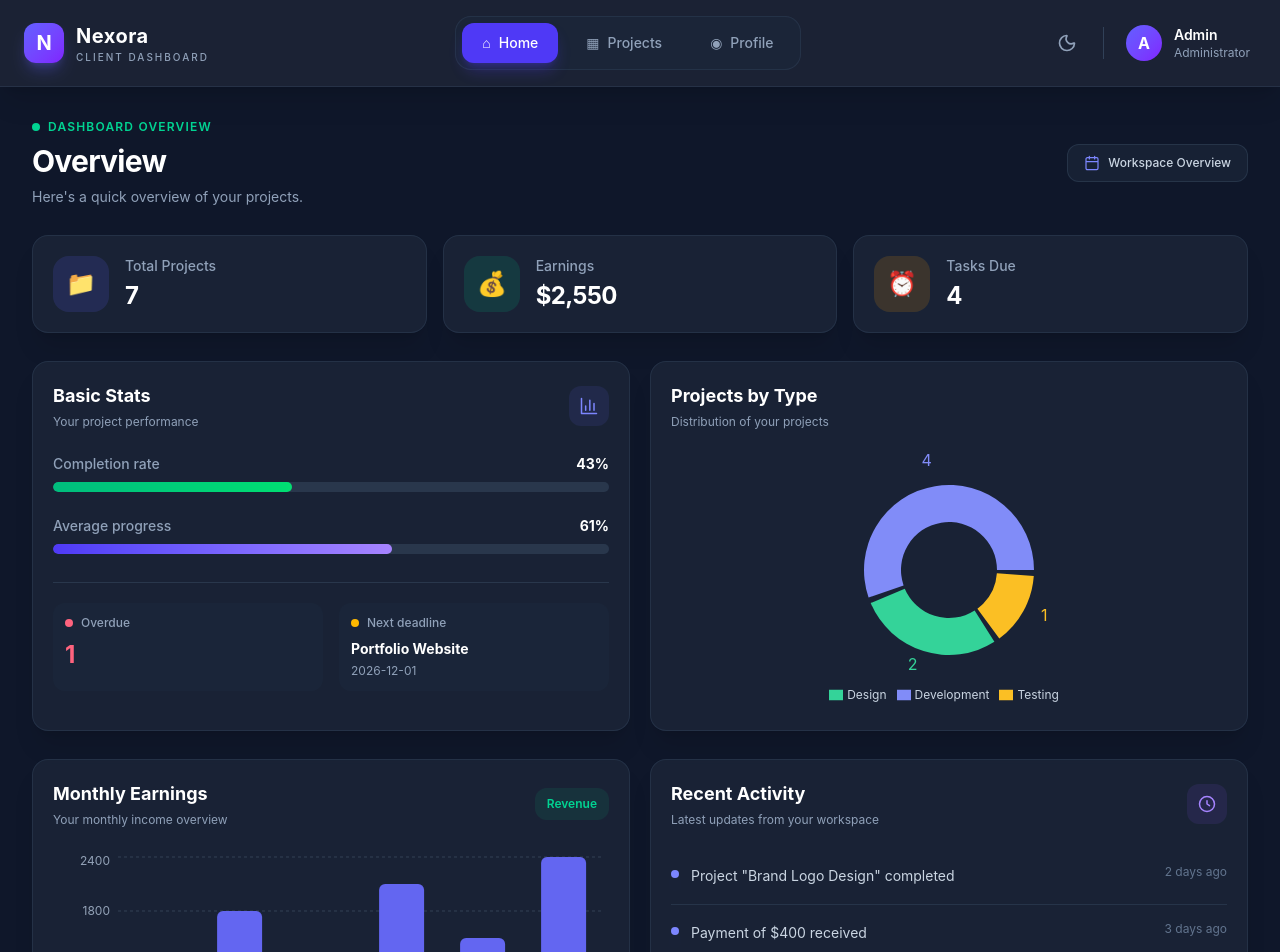
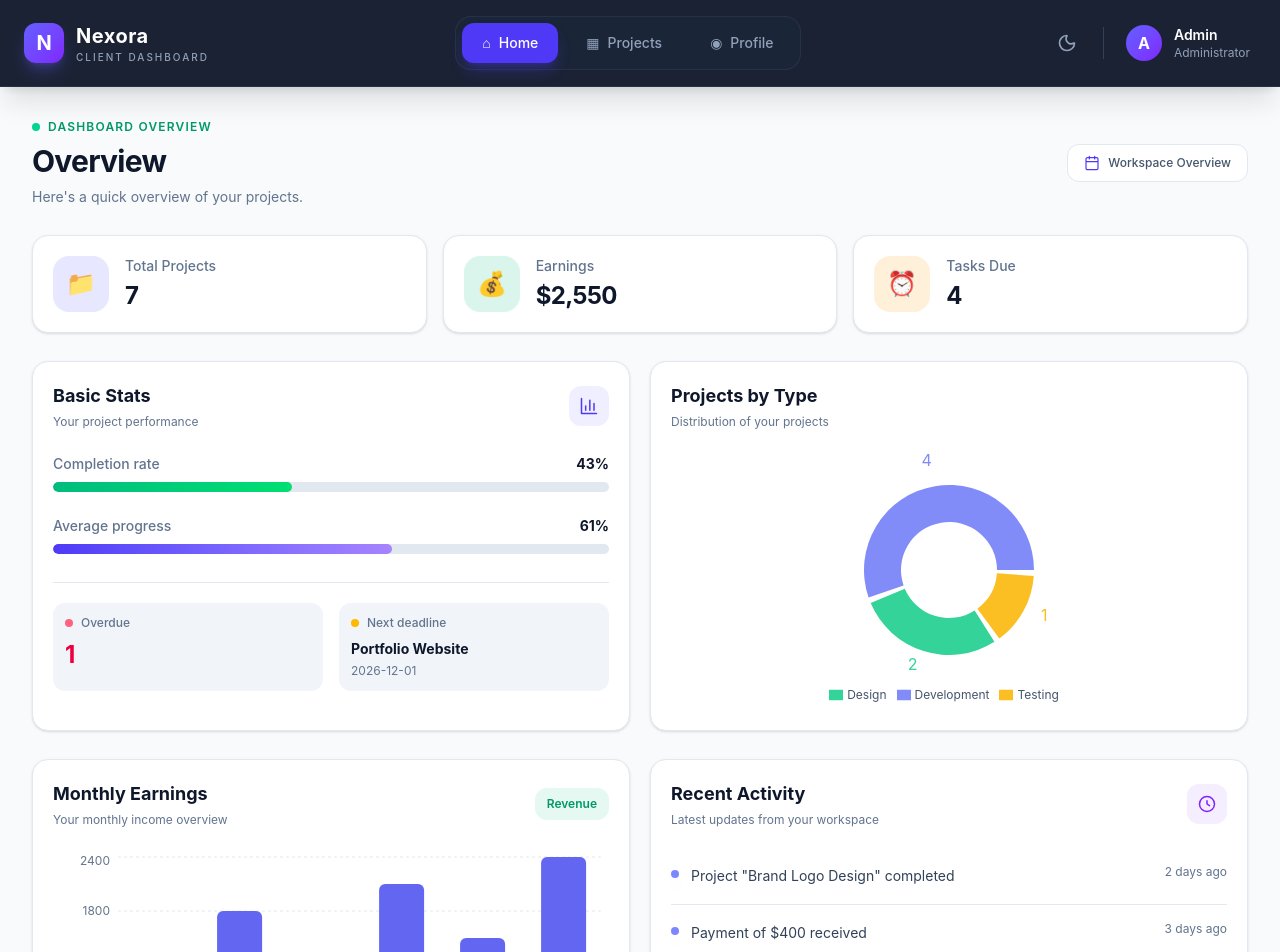
Before and after one commit to Amir-017/task1_Elevvo, a React (Vite) app: page / in a window 1280 px wide. Shown: the top 952 px of the page. Built offline with nearby package versions, Linux system fonts and the light colour scheme.

Commit message:
refactor Dashboard and MainLayout for improved theming and styling consistency

```diff
--- a/src/Layouts/MainLayout.jsx
+++ b/src/Layouts/MainLayout.jsx
@@ -4,7 +4,7 @@ import { Footer } from "../Components/Footer"
 
 export const MainLayout = () => {
   return (
-    <div className="min-h-screen">
+    <div className="min-h-screen bg-gray-50 text-gray-900 dark:bg-slate-900 dark:text-slate-100">
       <Navbar />
       <main>
         <Outlet/>
--- a/src/Pages/Dashboard.jsx
+++ b/src/Pages/Dashboard.jsx
@@ -1,9 +1,9 @@
-
 import {
   BarChart, Bar, XAxis, YAxis, Tooltip, CartesianGrid,
   PieChart, Pie, Cell, Legend, ResponsiveContainer,
 } from "recharts";
 import { useProducts } from "../Store/products";
+import { useTheme } from "../Store/theme";
 
 // fake data for demonstration purposes
 const monthlyEarnings = [
@@ -25,7 +25,24 @@ const activities = [
 const PIE_COLORS = ["#818cf8", "#34d399", "#fbbf24", "#fb7185"];
 
 const cardStyle =
-  "rounded-2xl border border-slate-700/50 bg-[#1e293b]/70 p-5 shadow-xl shadow-black/10 backdrop-blur-sm transition-all duration-300 hover:border-indigo-500/40";
+  "rounded-2xl border border-slate-200 bg-white p-5 shadow-sm transition-all duration-300 hover:border-indigo-400/60 dark:border-slate-700/50 dark:bg-[#1e293b]/70 dark:shadow-xl dark:shadow-black/10 dark:backdrop-blur-sm dark:hover:border-indigo-500/40";
+
+function useChartColors() {
+  const isDark = useTheme((s) => s.theme) === "dark";
+  return {
+    grid: isDark ? "#334155" : "#e2e8f0",
+    tick: isDark ? "#94a3b8" : "#64748b",
+    cursor: isDark ? "#334155" : "#e2e8f0",
+    tooltip: {
+      backgroundColor: isDark ? "#0f172a" : "#ffffff",
+      border: `1px solid ${isDark ? "#334155" : "#e2e8f0"}`,
+      borderRadius: "12px",
+      color: isDark ? "#ffffff" : "#0f172a",
+    },
+    barItem: isDark ? "#818cf8" : "#4f46e5",
+    pieItem: isDark ? "#cbd5e1" : "#334155",
+  };
+}
 
 function Card({ title, value, icon, color }) {
   return (
@@ -35,8 +52,8 @@ function Card({ title, value, icon, color }) {
       </div>
 
       <div className="min-w-0">
-        <p className="mb-1 text-sm font-medium text-slate-400">{title}</p>
-        <p className="text-2xl font-bold tracking-tight text-white">
+        <p className="mb-1 text-sm font-medium text-slate-500 dark:text-slate-400">{title}</p>
+        <p className="text-2xl font-bold tracking-tight text-slate-900 dark:text-white">
           {value}
         </p>
       </div>
@@ -48,11 +65,11 @@ function StatBar({ label, value, color }) {
   return (
     <div>
       <div className="mb-2 flex justify-between text-sm">
-        <span className="font-medium text-slate-400">{label}</span>
-        <span className="font-bold text-white">{value}%</span>
+        <span className="font-medium text-slate-500 dark:text-slate-400">{label}</span>
+        <span className="font-bold text-slate-900 dark:text-white">{value}%</span>
       </div>
 
-      <div className="h-2.5 overflow-hidden rounded-full bg-slate-700/70">
+      <div className="h-2.5 overflow-hidden rounded-full bg-slate-200 dark:bg-slate-700/70">
         <div
           className={`h-full rounded-full transition-all duration-500 ${color}`}
           style={{ width: `${value}%` }}
@@ -79,13 +96,13 @@ function BasicStats({ products }) {
     <div className={cardStyle}>
       <div className="mb-6 flex items-center justify-between">
         <div>
-          <h2 className="text-lg font-bold text-white">Basic Stats</h2>
-          <p className="mt-1 text-xs text-slate-400">
+          <h2 className="text-lg font-bold text-slate-900 dark:text-white">Basic Stats</h2>
+          <p className="mt-1 text-xs text-slate-500 dark:text-slate-400">
             Your project performance
           </p>
         </div>
 
-        <div className="flex h-10 w-10 items-center justify-center rounded-xl bg-indigo-500/10 text-indigo-400">
+        <div className="flex h-10 w-10 items-center justify-center rounded-xl bg-indigo-500/10 text-indigo-600 dark:text-indigo-400">
           <svg className="h-5 w-5" fill="none" stroke="currentColor" viewBox="0 0 24 24">
             <path strokeWidth="1.8" strokeLinecap="round" strokeLinejoin="round" d="M3 3v18h18M18 17V9m-5 8V5m-5 12v-5" />
           </svg>
@@ -106,27 +123,27 @@ function BasicStats({ products }) {
         />
       </div>
 
-      <div className="mt-7 grid grid-cols-2 gap-4 border-t border-slate-700/70 pt-5">
-        <div className="rounded-xl bg-slate-800/60 p-3">
+      <div className="mt-7 grid grid-cols-2 gap-4 border-t border-slate-200 pt-5 dark:border-slate-700/70">
+        <div className="rounded-xl bg-slate-100 p-3 dark:bg-slate-800/60">
           <div className="mb-2 flex items-center gap-2">
             <span className="h-2 w-2 rounded-full bg-rose-400" />
-            <p className="text-xs font-medium text-slate-400">Overdue</p>
+            <p className="text-xs font-medium text-slate-500 dark:text-slate-400">Overdue</p>
           </div>
-          <p className="text-2xl font-bold text-rose-400">{overdue}</p>
+          <p className="text-2xl font-bold text-rose-600 dark:text-rose-400">{overdue}</p>
         </div>
 
-        <div className="rounded-xl bg-slate-800/60 p-3">
+        <div className="rounded-xl bg-slate-100 p-3 dark:bg-slate-800/60">
           <div className="mb-2 flex items-center gap-2">
             <span className="h-2 w-2 rounded-full bg-amber-400" />
-            <p className="text-xs font-medium text-slate-400">Next deadline</p>
+            <p className="text-xs font-medium text-slate-500 dark:text-slate-400">Next deadline</p>
           </div>
 
-          <p className="truncate text-sm font-bold text-white">
+          <p className="truncate text-sm font-bold text-slate-900 dark:text-white">
             {next ? next.name : "None"}
           </p>
 
           {next && (
-            <p className="mt-1 text-xs text-slate-400">{next.deadline}</p>
+            <p className="mt-1 text-xs text-slate-500 dark:text-slate-400">{next.deadline}</p>
           )}
         </div>
       </div>
@@ -135,17 +152,19 @@ function BasicStats({ products }) {
 }
 
 function EarningsChart() {
+  const c = useChartColors();
+
   return (
     <div className={cardStyle}>
       <div className="mb-6 flex items-center justify-between">
         <div>
-          <h2 className="text-lg font-bold text-white">Monthly Earnings</h2>
-          <p className="mt-1 text-xs text-slate-400">
+          <h2 className="text-lg font-bold text-slate-900 dark:text-white">Monthly Earnings</h2>
+          <p className="mt-1 text-xs text-slate-500 dark:text-slate-400">
             Your monthly income overview
           </p>
         </div>
 
-        <div className="rounded-xl bg-emerald-500/10 px-3 py-2 text-xs font-semibold text-emerald-400">
+        <div className="rounded-xl bg-emerald-500/10 px-3 py-2 text-xs font-semibold text-emerald-600 dark:text-emerald-400">
           Revenue
         </div>
       </div>
@@ -153,34 +172,25 @@ function EarningsChart() {
       <div className="h-64">
         <ResponsiveContainer width="100%" height="100%">
           <BarChart data={monthlyEarnings}>
-            <CartesianGrid
-              strokeDasharray="3 3"
-              vertical={false}
-              stroke="#334155"
-            />
+            <CartesianGrid strokeDasharray="3 3" vertical={false} stroke={c.grid} />
 
             <XAxis
               dataKey="month"
-              tick={{ fill: "#94a3b8", fontSize: 12 }}
+              tick={{ fill: c.tick, fontSize: 12 }}
               axisLine={false}
               tickLine={false}
             />
 
             <YAxis
-              tick={{ fill: "#94a3b8", fontSize: 12 }}
+              tick={{ fill: c.tick, fontSize: 12 }}
               axisLine={false}
               tickLine={false}
             />
 
             <Tooltip
-              cursor={{ fill: "#334155", opacity: 0.3 }}
-              contentStyle={{
-                backgroundColor: "#0f172a",
-                border: "1px solid #334155",
-                borderRadius: "12px",
-                color: "#fff",
-              }}
-              itemStyle={{ color: "#818cf8" }}
+              cursor={{ fill: c.cursor, opacity: 0.3 }}
+              contentStyle={c.tooltip}
+              itemStyle={{ color: c.barItem }}
               formatter={(v) => [`$${v}`, "Earnings"]}
             />
 
@@ -198,6 +208,7 @@ function EarningsChart() {
 }
 
 function TypesChart({ products }) {
+  const c = useChartColors();
 
   const data = Object.entries(
     products.reduce((acc, p) => {
@@ -209,8 +220,8 @@ function TypesChart({ products }) {
   return (
     <div className={cardStyle}>
       <div className="mb-6">
-        <h2 className="text-lg font-bold text-white">Projects by Type</h2>
-        <p className="mt-1 text-xs text-slate-400">
+        <h2 className="text-lg font-bold text-slate-900 dark:text-white">Projects by Type</h2>
+        <p className="mt-1 text-xs text-slate-500 dark:text-slate-400">
           Distribution of your projects
         </p>
       </div>
@@ -238,18 +249,13 @@ function TypesChart({ products }) {
             </Pie>
 
             <Tooltip
-              contentStyle={{
-                backgroundColor: "#0f172a",
-                border: "1px solid #334155",
-                borderRadius: "12px",
-                color: "#fff",
-              }}
-              itemStyle={{ color: "#cbd5e1" }}
+              contentStyle={c.tooltip}
+              itemStyle={{ color: c.pieItem }}
             />
 
             <Legend
               formatter={(value) => (
-                <span className="text-xs text-slate-300">{value}</span>
+                <span className="text-xs text-slate-600 dark:text-slate-300">{value}</span>
               )}
             />
           </PieChart>
@@ -264,29 +270,29 @@ function RecentActivity() {
     <div className={cardStyle}>
       <div className="mb-5 flex items-center justify-between">
         <div>
-          <h2 className="text-lg font-bold text-white">Recent Activity</h2>
-          <p className="mt-1 text-xs text-slate-400">
+          <h2 className="text-lg font-bold text-slate-900 dark:text-white">Recent Activity</h2>
+          <p className="mt-1 text-xs text-slate-500 dark:text-slate-400">
             Latest updates from your workspace
           </p>
         </div>
 
-        <div className="flex h-10 w-10 items-center justify-center rounded-xl bg-violet-500/10 text-violet-400">
+        <div className="flex h-10 w-10 items-center justify-center rounded-xl bg-violet-500/10 text-violet-600 dark:text-violet-400">
           <svg className="h-5 w-5" fill="none" stroke="currentColor" viewBox="0 0 24 24">
             <path strokeWidth="1.8" strokeLinecap="round" strokeLinejoin="round" d="M12 8v4l3 2m6-2a9 9 0 1 1-18 0 9 9 0 0 1 18 0Z" />
           </svg>
         </div>
       </div>
 
-      <ul className="divide-y divide-slate-700/60">
+      <ul className="divide-y divide-slate-200 dark:divide-slate-700/60">
         {activities.map((a) => (
           <li
             key={a.id}
-            className="flex items-start justify-between gap-4 py-4 transition-colors duration-200 hover:bg-slate-800/40"
+            className="flex items-start justify-between gap-4 py-4 transition-colors duration-200 hover:bg-slate-100 dark:hover:bg-slate-800/40"
           >
             <div className="flex min-w-0 items-start gap-3">
               <div className="mt-1.5 h-2 w-2 shrink-0 rounded-full bg-indigo-400 shadow-lg shadow-indigo-500/50" />
 
-              <span className="text-sm leading-6 text-slate-300">
+              <span className="text-sm leading-6 text-slate-700 dark:text-slate-300">
                 {a.text}
               </span>
             </div>
@@ -313,33 +319,33 @@ export const Dashboard = () => {
   const tasksDue = products.filter((p) => p.status !== "Completed").length;
 
   return (
-    <div className="min-h-screen space-y-7 bg-[#0f172a] p-4 sm:p-6 lg:p-8">
+    <div className="min-h-screen space-y-7 bg-slate-50 p-4 transition-colors duration-300 dark:bg-[#0f172a] sm:p-6 lg:p-8">
 
       {/* Page Header */}
       <div className="flex flex-col justify-between gap-4 sm:flex-row sm:items-center">
         <div>
           <div className="mb-2 flex items-center gap-2">
             <span className="h-2 w-2 rounded-full bg-emerald-400" />
-            <span className="text-xs font-semibold uppercase tracking-widest text-emerald-400">
+            <span className="text-xs font-semibold uppercase tracking-widest text-emerald-600 dark:text-emerald-400">
               Dashboard Overview
             </span>
           </div>
 
-          <h1 className="text-3xl font-bold tracking-tight text-white">
+          <h1 className="text-3xl font-bold tracking-tight text-slate-900 dark:text-white">
             Overview
           </h1>
 
-          <p className="mt-2 text-sm text-slate-400">
+          <p className="mt-2 text-sm text-slate-500 dark:text-slate-400">
             Here's a quick overview of your projects.
           </p>
         </div>
 
-        <div className="flex w-fit items-center gap-2 rounded-xl border border-slate-700/60 bg-slate-800/60 px-4 py-2.5">
-          <svg className="h-4 w-4 text-indigo-400" fill="none" stroke="currentColor" viewBox="0 0 24 24">
+        <div className="flex w-fit items-center gap-2 rounded-xl border border-slate-200 bg-white px-4 py-2.5 dark:border-slate-700/60 dark:bg-slate-800/60">
+          <svg className="h-4 w-4 text-indigo-600 dark:text-indigo-400" fill="none" stroke="currentColor" viewBox="0 0 24 24">
             <path strokeWidth="1.8" strokeLinecap="round" strokeLinejoin="round" d="M8 2v4m8-4v4M3 10h18M5 4h14a2 2 0 0 1 2 2v14a2 2 0 0 1-2 2H5a2 2 0 0 1-2-2V6a2 2 0 0 1 2-2Z" />
           </svg>
 
-          <span className="text-xs font-medium text-slate-300">
+          <span className="text-xs font-medium text-slate-600 dark:text-slate-300">
             Workspace Overview
           </span>
         </div>
@@ -351,21 +357,21 @@ export const Dashboard = () => {
           title="Total Projects"
           value={totalProjects}
           icon="📁"
-          color="bg-indigo-500/15 text-indigo-400"
+          color="bg-indigo-500/15 text-indigo-600 dark:text-indigo-400"
         />
 
         <Card
           title="Earnings"
           value={`$${earnings.toLocaleString()}`}
           icon="💰"
-          color="bg-emerald-500/15 text-emerald-400"
+          color="bg-emerald-500/15 text-emerald-600 dark:text-emerald-400"
         />
 
         <Card
           title="Tasks Due"
           value={tasksDue}
           icon="⏰"
-          color="bg-amber-500/15 text-amber-400"
+          color="bg-amber-500/15 text-amber-600 dark:text-amber-400"
         />
       </div>
 
```
